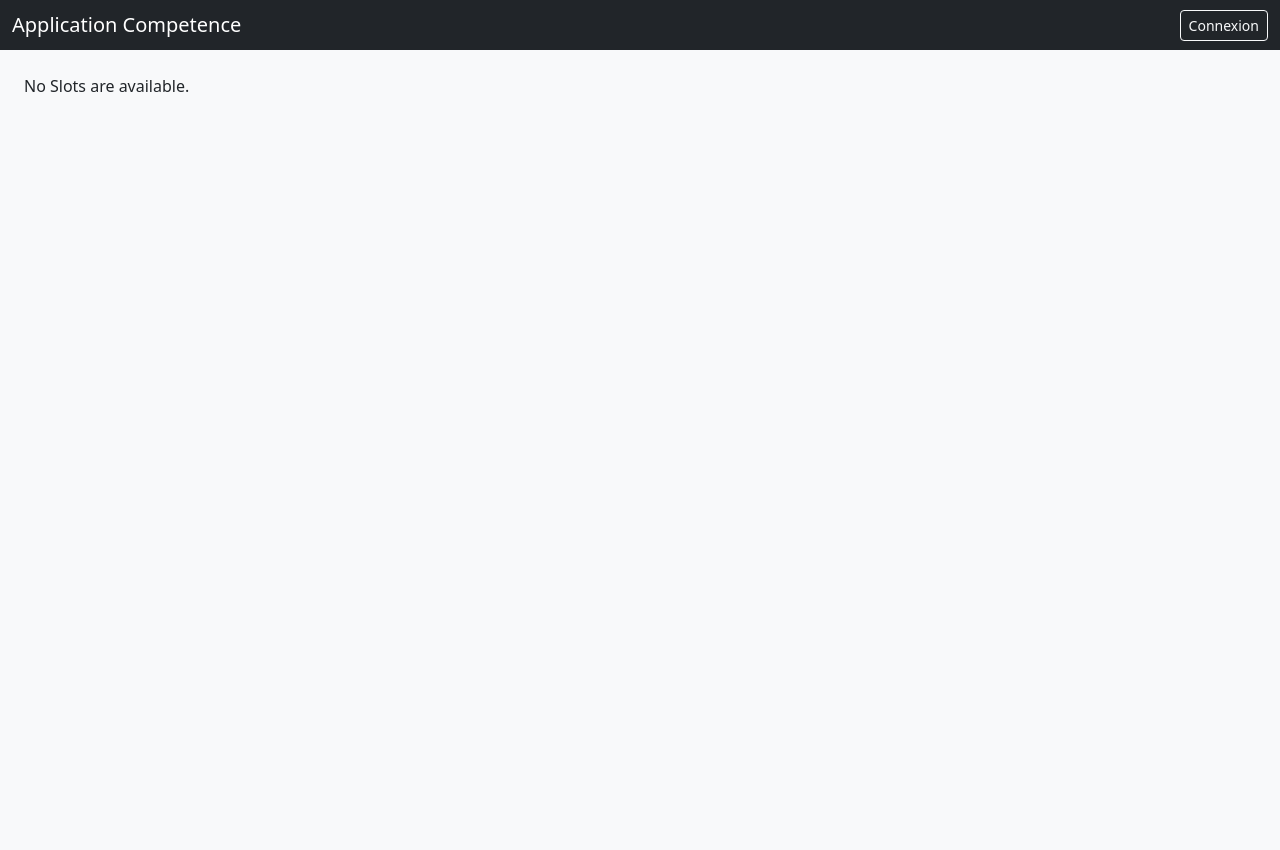
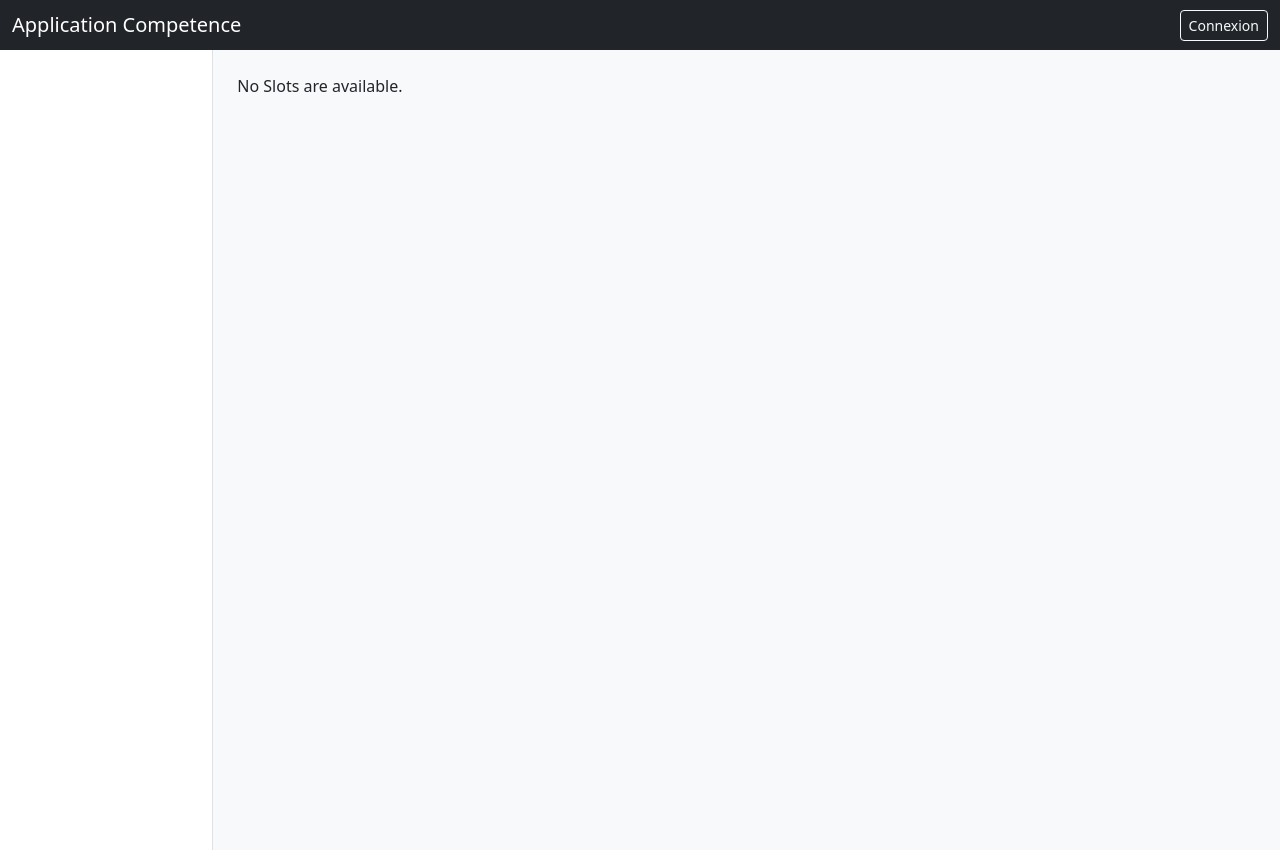
Before and after one commit to DucasseRafael91/EvalPythonDjango, a Django app: page /competences/ in a window 1280 px wide. Before the commit the page ends 92 px from the top, so only its background shows below. Run offline with Django 5.2, Linux system fonts and the light colour scheme; data that the repository does not hold is empty; some libraries are stand-ins or nearby versions.

Commit message:
Ajout d'une sidebar dans le template

```diff
--- a/templates/base.html
+++ b/templates/base.html
@@ -37,6 +37,12 @@
 
 <div class="container-fluid">
     <div class="row">
+
+        <nav class="col-md-3 col-lg-2 d-md-block bg-white border-end min-vh-100 p-3">
+            <ul class="nav flex-column">
+            </ul>
+        </nav>
+
         <main class="col-md-9 col-lg-10 p-4">
             {% block content %}{% endblock %}
         </main>
```
